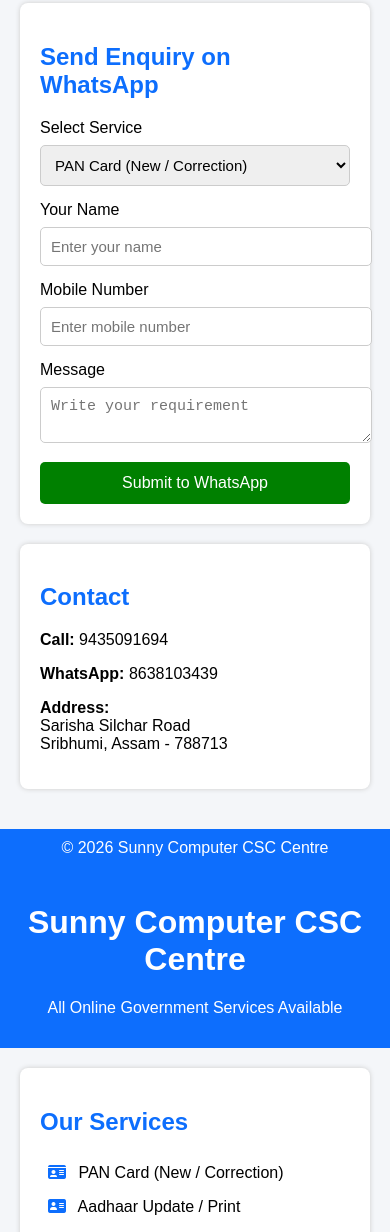
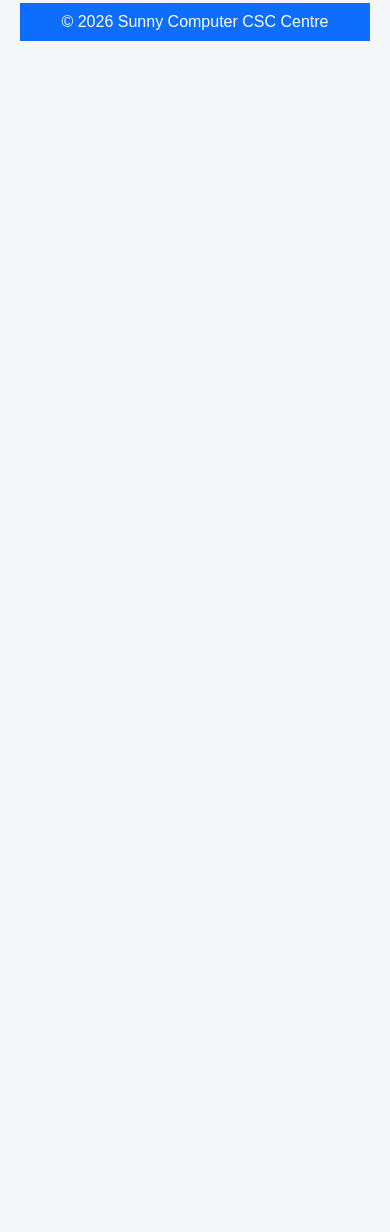
Before and after one commit to sunnykxj1989/sunnycsc, a plain HTML site: page index.html in a window 390 px wide. Shown: the part 768-2000 px from the top of the page. After the commit the page ends 844 px from the top, so only its background shows below. Drawn offline with Linux system fonts and the light colour scheme.

Commit message:
Update index.html

```diff
--- a/index.html
+++ b/index.html
@@ -154,96 +154,6 @@ window.open(url,'_blank');
 <div class="service"><i class="fa-solid fa-file-signature"></i> E-Filing TDS Apply</div>
 
 </div>
-
-
-
-<div class="box">
-
-<h2>Send Enquiry on WhatsApp</h2>
-
-<label>Select Service</label>
-
-<select id="service">
-
-<option>PAN Card (New / Correction)</option>
-
-<option>Aadhaar Update / Print</option>
-
-<option>Voter ID (New / Correction)</option>
-
-<option>Passport Application Assistance</option>
-
-<option>Ayushman Bharat Card</option>
-
-<option>E-Shram Card</option>
-
-<option>Caste Certificate</option>
-
-<option>Income Certificate</option>
-
-<option>Domicile Certificate</option>
-
-<option>Udyam Registration (MSME)</option>
-
-<option>Online Forms & Govt Schemes</option>
-
-<option>Print, Scan, Photocopy & Lamination</option>
-
-<option>E-Filing TDS Apply</option>
-
-</select>
-
-
-<label>Your Name</label>
-
-<input type="text" id="name" placeholder="Enter your name">
-
-
-<label>Mobile Number</label>
-
-<input type="text" id="mobile" placeholder="Enter mobile number">
-
-
-<label>Message</label>
-
-<textarea id="message" placeholder="Write your requirement"></textarea>
-
-
-<button onclick="sendWhatsApp()">
-
-Submit to WhatsApp
-
-</button>
-
-</div>
-
-
-
-<div class="box">
-
-<h2>Contact</h2>
-
-<p><b>Call:</b> 9435091694</p>
-
-<p><b>WhatsApp:</b> 8638103439</p>
-
-<p>
-
-<b>Address:</b><br>
-
-Sarisha Silchar Road<br>
-
-Sribhumi, Assam - 788713
-
-</p>
-
-</div>
-
-
-</div>
-
-
-
 <footer>
 
 © 2026 Sunny Computer CSC Centre
@@ -254,257 +164,3 @@ Sribhumi, Assam - 788713
 </body>
 
 </html>
-<!DOCTYPE html>
-<html lang="en">
-<head>
-<meta charset="UTF-8">
-<meta name="viewport" content="width=device-width, initial-scale=1.0">
-
-<title>Sunny Computer CSC Centre</title>
-
-<link rel="stylesheet"
-href="https://cdnjs.cloudflare.com/ajax/libs/font-awesome/6.5.0/css/all.min.css">
-
-<style>
-
-body{
-font-family:Arial;
-margin:0;
-background:#f4f6f9;
-}
-
-header{
-background:#0d6efd;
-color:white;
-padding:15px;
-text-align:center;
-}
-
-.container{
-padding:20px;
-max-width:900px;
-margin:auto;
-}
-
-.box{
-background:white;
-padding:20px;
-margin-bottom:20px;
-border-radius:8px;
-box-shadow:0 0 5px #ccc;
-}
-
-h2{
-color:#0d6efd;
-}
-
-.service{
-padding:8px;
-font-size:16px;
-}
-
-.service i{
-margin-right:8px;
-color:#0d6efd;
-}
-
-select,input,textarea{
-width:100%;
-padding:10px;
-margin-top:8px;
-margin-bottom:15px;
-border-radius:5px;
-border:1px solid #ccc;
-font-size:15px;
-}
-
-button{
-background:green;
-color:white;
-padding:12px;
-border:none;
-width:100%;
-font-size:16px;
-border-radius:5px;
-cursor:pointer;
-}
-
-button:hover{
-background:#0a8f2d;
-}
-
-.whatsapp{
-display:inline-block;
-background:#25D366;
-color:white;
-padding:10px 15px;
-text-decoration:none;
-border-radius:5px;
-}
-
-footer{
-background:#0d6efd;
-color:white;
-text-align:center;
-padding:10px;
-}
-
-</style>
-
-</head>
-
-<body>
-
-<header>
-
-<h1>Sunny Computer CSC Centre</h1>
-
-<p>All Online Government Services Available</p>
-
-</header>
-
-
-<div class="container">
-
-
-<div class="box">
-
-<h2>Our Services</h2>
-
-<div class="service"><i class="fa-solid fa-id-card"></i> PAN Card (New / Correction)</div>
-
-<div class="service"><i class="fa-solid fa-address-card"></i> Aadhaar Update / Print</div>
-
-<div class="service"><i class="fa-solid fa-vote-yea"></i> Voter ID (New / Correction)</div>
-
-<div class="service"><i class="fa-solid fa-passport"></i> Passport Application Assistance</div>
-
-<div class="service"><i class="fa-solid fa-heart-pulse"></i> Ayushman Bharat Card</div>
-
-<div class="service"><i class="fa-solid fa-helmet-safety"></i> E-Shram Card</div>
-
-<div class="service"><i class="fa-solid fa-file"></i> Caste Certificate</div>
-
-<div class="service"><i class="fa-solid fa-file-invoice"></i> Income Certificate</div>
-
-<div class="service"><i class="fa-solid fa-house"></i> Domicile Certificate</div>
-
-<div class="service"><i class="fa-solid fa-building"></i> Udyam Registration (MSME)</div>
-
-<div class="service"><i class="fa-solid fa-desktop"></i> Online Forms & Govt Schemes</div>
-
-<div class="service"><i class="fa-solid fa-print"></i> Print, Scan, Photocopy & Lamination</div>
-
-<div class="service"><i class="fa-solid fa-file-signature"></i> E-Filing TDS Apply</div>
-
-</div>
-
-
-
-<div class="box">
-
-<h2>Customer Enquiry Form</h2>
-
-<form>
-
-<label>Select Service</label>
-
-<select>
-
-<option>PAN Card (New / Correction)</option>
-
-<option>Aadhaar Update / Print</option>
-
-<option>Voter ID (New / Correction)</option>
-
-<option>Passport Application Assistance</option>
-
-<option>Ayushman Bharat Card</option>
-
-<option>E-Shram Card</option>
-
-<option>Caste Certificate</option>
-
-<option>Income Certificate</option>
-
-<option>Domicile Certificate</option>
-
-<option>Udyam Registration (MSME)</option>
-
-<option>Online Forms & Govt Schemes</option>
-
-<option>Print, Scan, Photocopy & Lamination</option>
-
-<option>E-Filing TDS Apply</option>
-
-</select>
-
-
-<label>Your Name</label>
-
-<input type="text" placeholder="Enter your name">
-
-
-<label>Mobile Number</label>
-
-<input type="text" placeholder="Enter mobile number">
-
-
-<label>Message</label>
-
-<textarea placeholder="Write your requirement"></textarea>
-
-
-<button type="submit">Submit</button>
-
-</form>
-
-</div>
-
-
-
-<div class="box">
-
-<h2>Contact Details</h2>
-
-<p><b>Call:</b> 9435091694</p>
-
-<p><b>WhatsApp:</b> 8638103439</p>
-
-
-<a class="whatsapp"
-href="https://wa.me/918638103439"
-target="_blank">
-
-Chat on WhatsApp
-
-</a>
-
-
-<p>
-
-<b>Address:</b><br>
-
-Sarisha Silchar Road<br>
-
-Sribhumi, Assam - 788713
-
-</p>
-
-</div>
-
-
-</div>
-
-
-
-<footer>
-
-© 2026 Sunny Computer CSC Centre
-
-</footer>
-
-
-</body>
-
-</html>
```
